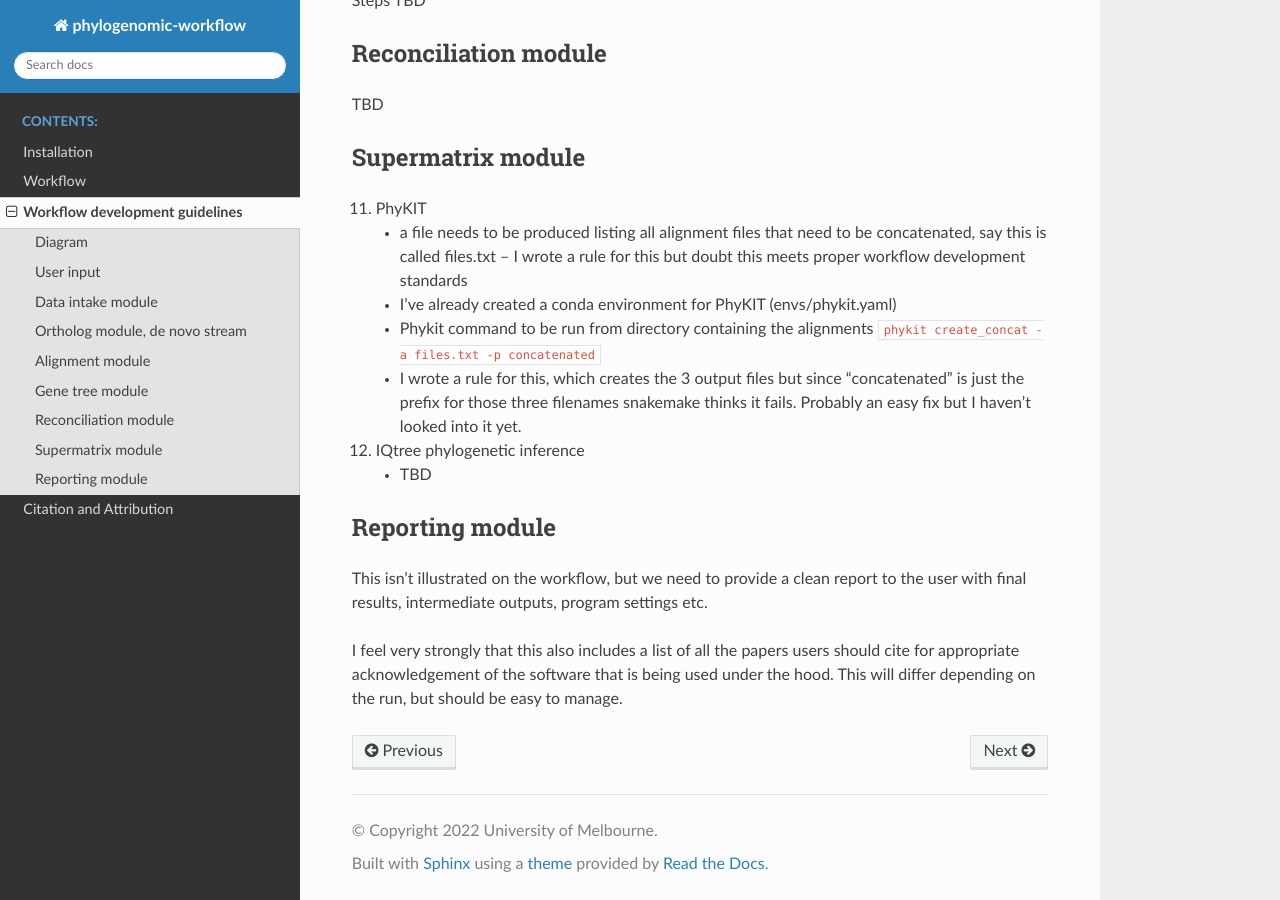
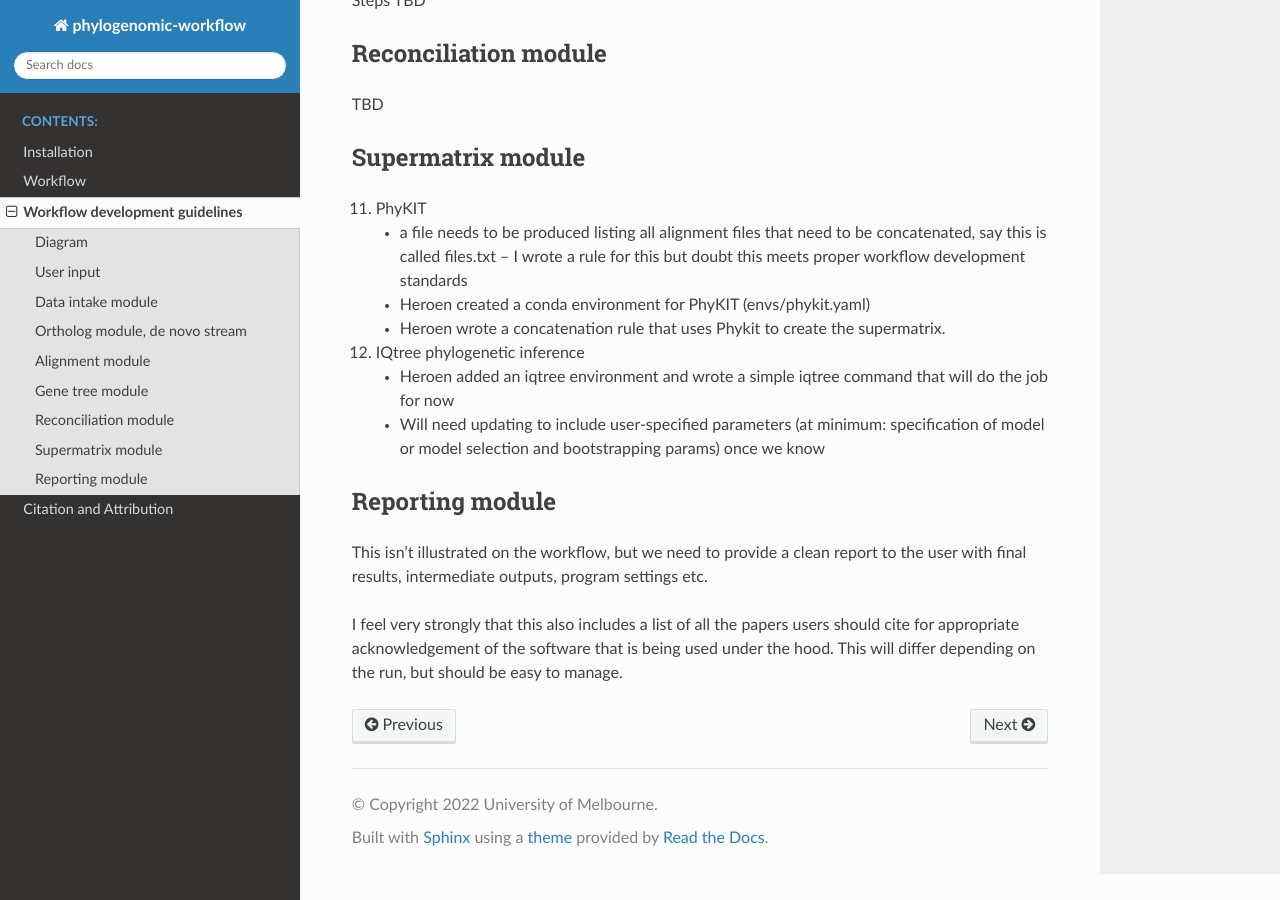
Before and after one commit to rbturnbull/orthoflow, a Sphinx documentation site: the page built from docs/workflow_dev.md, in a window 1280 px wide and 900 px high, scrolled down 3894 px. Built offline with Sphinx 7.4.7 and the Read the Docs theme 2.0.0, drawn with Linux system fonts in a browser that asks for light colours.

Commit message:
updating some stuff done to supermatrix module

```diff
--- a/docs/workflow_dev.md
+++ b/docs/workflow_dev.md
@@ -113,13 +113,13 @@ TBD
 11. PhyKIT
 
     - a file needs to be produced listing all alignment files that need to be concatenated, say this is called files.txt -- I wrote a rule for this but doubt this meets proper workflow development standards
-    - I've already created a conda environment for PhyKIT (envs/phykit.yaml)
-    - Phykit command to be run from directory containing the alignments `phykit create_concat -a files.txt -p concatenated`
-    - I wrote a rule for this, which creates the 3 output files but since "concatenated" is just the prefix for those three filenames snakemake thinks it fails. Probably an easy fix but I haven't looked into it yet.
+    - Heroen created a conda environment for PhyKIT (envs/phykit.yaml)
+    - Heroen wrote a concatenation rule that uses Phykit to create the supermatrix.
 
 12. IQtree phylogenetic inference
 
-    - TBD
+    - Heroen added an iqtree environment and wrote a simple iqtree command that will do the job for now
+    - Will need updating to include user-specified parameters (at minimum: specification of model or model selection and bootstrapping params) once we know
 
 
 ## Reporting module
```
